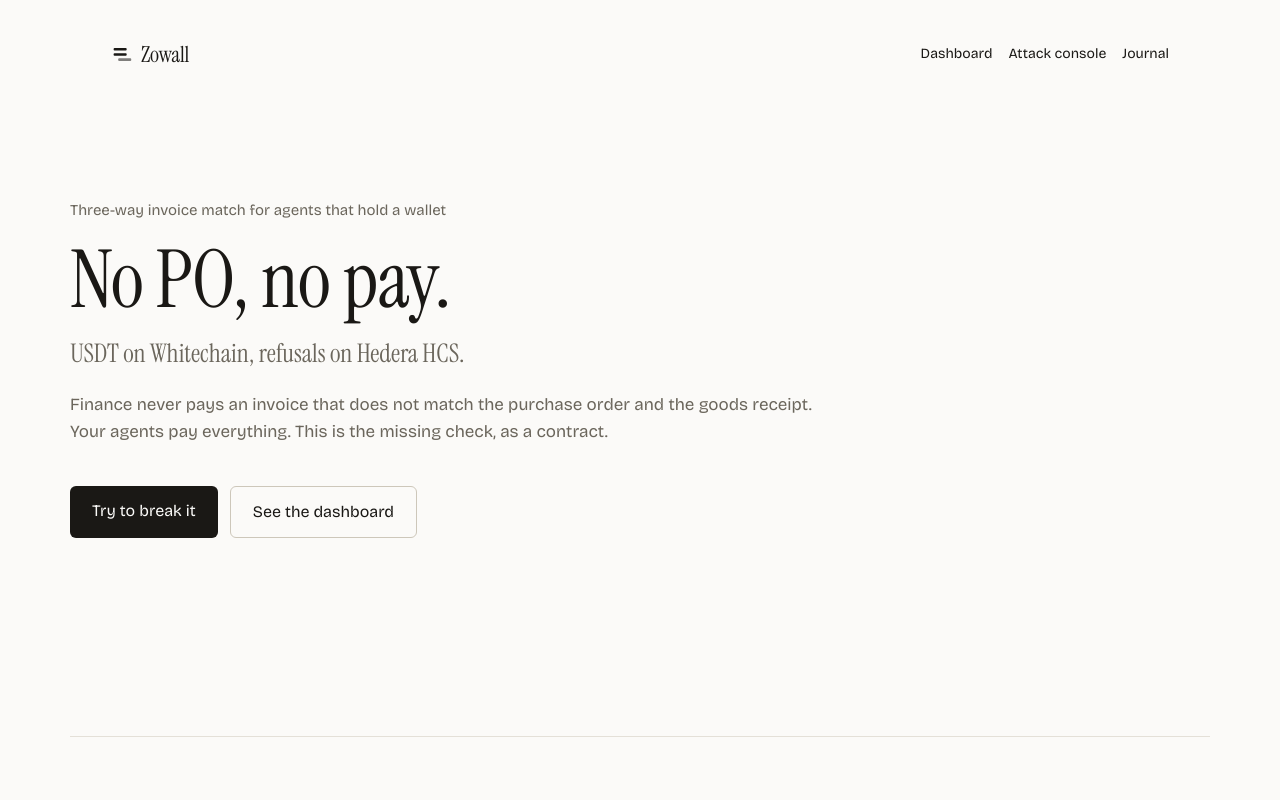
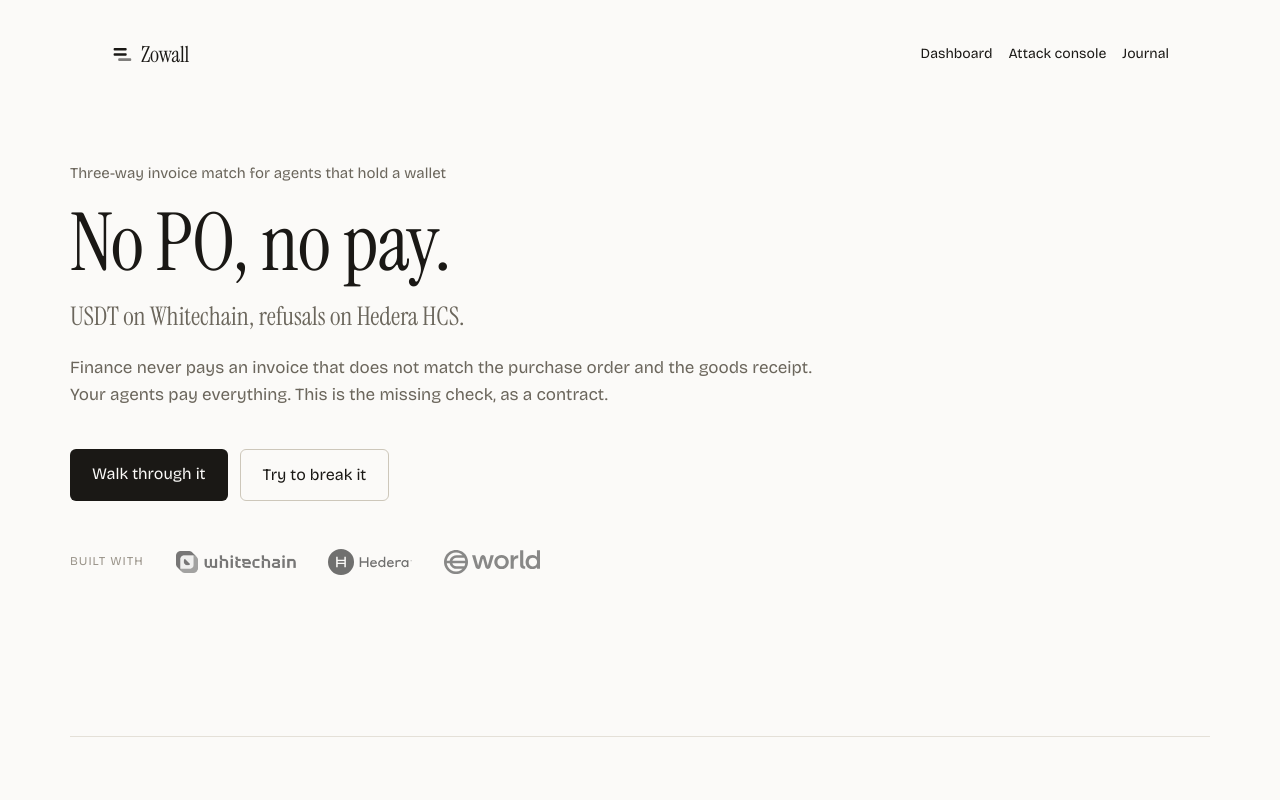
Before and after one commit to Khalid-000-ME/zowall, a Next.js app in the folder apps/web/: page / in a window 1280 px wide. Shown: the top 800 px of the page. Built offline with nearby package versions, Linux system fonts and the light colour scheme.

Commit message:
feat(web): add the built-with marks and point the hero at the walkthrough
Co-Authored-By: Claude Sonnet 5.5 <noreply@anthropic.com>

```diff
--- a/apps/web/app/globals.css
+++ b/apps/web/app/globals.css
@@ -150,3 +150,44 @@ a {
     transition-duration: 0.01ms !important;
   }
 }
+
+/* "Built with" row. One behaviour for every mark: quiet at rest, full colour on
+   hover. Sizes are tuned so the marks weigh the same, not so their boxes match. */
+.brand-row {
+  display: flex;
+  align-items: center;
+  gap: var(--space-6);
+  flex-wrap: wrap;
+  margin-top: var(--space-7);
+}
+
+.brand-row .brand-label {
+  font-size: 12px;
+  letter-spacing: 0.08em;
+  text-transform: uppercase;
+  color: var(--text-faint);
+}
+
+.brand-row a {
+  display: inline-flex;
+  opacity: 0.55;
+  filter: grayscale(1);
+  transition: opacity 180ms ease, filter 180ms ease;
+}
+
+.brand-row a:hover,
+.brand-row a:focus-visible {
+  opacity: 1;
+  filter: none;
+}
+
+.brand-row img {
+  display: block;
+  width: auto;
+}
+
+@media (prefers-reduced-motion: reduce) {
+  .brand-row a {
+    transition: none;
+  }
+}
--- a/apps/web/app/page.tsx
+++ b/apps/web/app/page.tsx
@@ -9,6 +9,30 @@ import { SiteNav } from "@/components/SiteNav";
  */
 const TAGLINE = "No PO, no pay.";
 const TAGLINE_TECH = "USDT on Whitechain, refusals on Hedera HCS.";
+
+const BRANDS = [
+  {
+    name: "Whitechain",
+    href: "https://whitechain.io",
+    light: "/brands/whitechain.png",
+    dark: "/brands/whitechain-dark.png",
+    height: 22,
+  },
+  {
+    name: "Hedera",
+    href: "https://hedera.com",
+    light: "/brands/hedera.svg",
+    dark: "/brands/hedera-white.svg",
+    height: 26,
+  },
+  {
+    name: "World",
+    href: "https://world.org",
+    light: "/brands/world.svg",
+    dark: "/brands/world-white.svg",
+    height: 24,
+  },
+] as const;
 
 export default function Home() {
   const hard = REASON_CODES.filter((c) => SEVERITY[c] === "hard");
@@ -74,7 +98,7 @@ export default function Home() {
           }}
         >
           <Link
-            href="/attack"
+            href="/walkthrough"
             style={{
               background: "var(--accent)",
               color: "var(--accent-text)",
@@ -84,10 +108,10 @@ export default function Home() {
               fontSize: 16,
             }}
           >
-            Try to break it
+            Walk through it
           </Link>
           <Link
-            href="/po"
+            href="/attack"
             style={{
               border: "1px solid var(--border-strong)",
               padding: "12px 22px",
@@ -96,15 +120,22 @@ export default function Home() {
               fontSize: 16,
             }}
           >
-            See the dashboard
+            Try to break it
           </Link>
         </div>
 
-        {/*
-          Sponsor marks go here: a quiet "Built with" row of the real
-          Whitechain, Hedera and World logos, from their own brand kits, in
-          public/brands/. Not added yet - a redrawn mark is worse than none.
-        */}
+        <div className="brand-row" aria-label="Built with">
+          <span className="brand-label">Built with</span>
+          {BRANDS.map((b) => (
+            <a key={b.name} href={b.href} target="_blank" rel="noreferrer" aria-label={b.name}>
+              <picture>
+                <source media="(prefers-color-scheme: dark)" srcSet={b.dark} />
+                {/* eslint-disable-next-line @next/next/no-img-element */}
+                <img src={b.light} alt={b.name} style={{ height: b.height }} />
+              </picture>
+            </a>
+          ))}
+        </div>
       </section>
 
       <section
```
